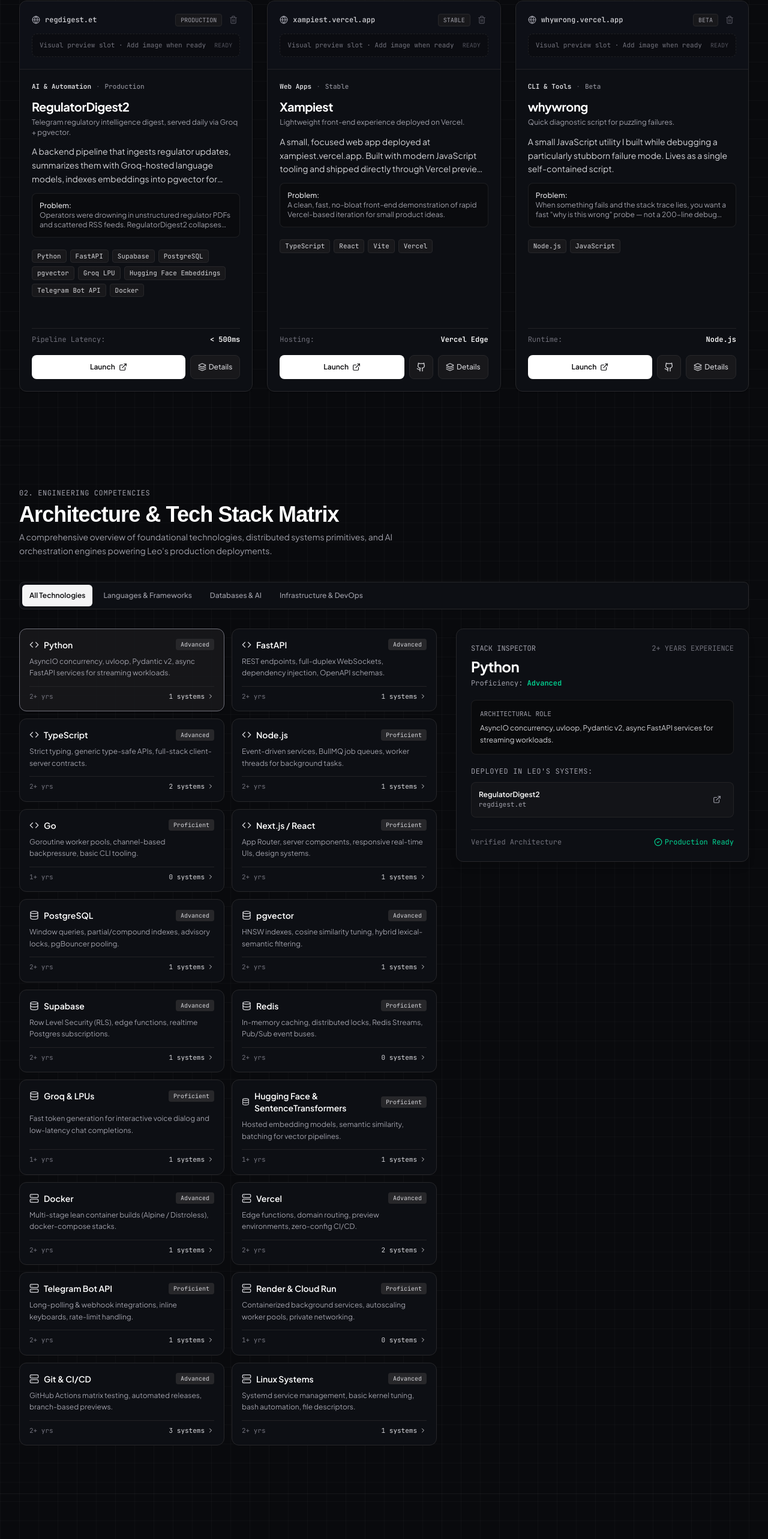
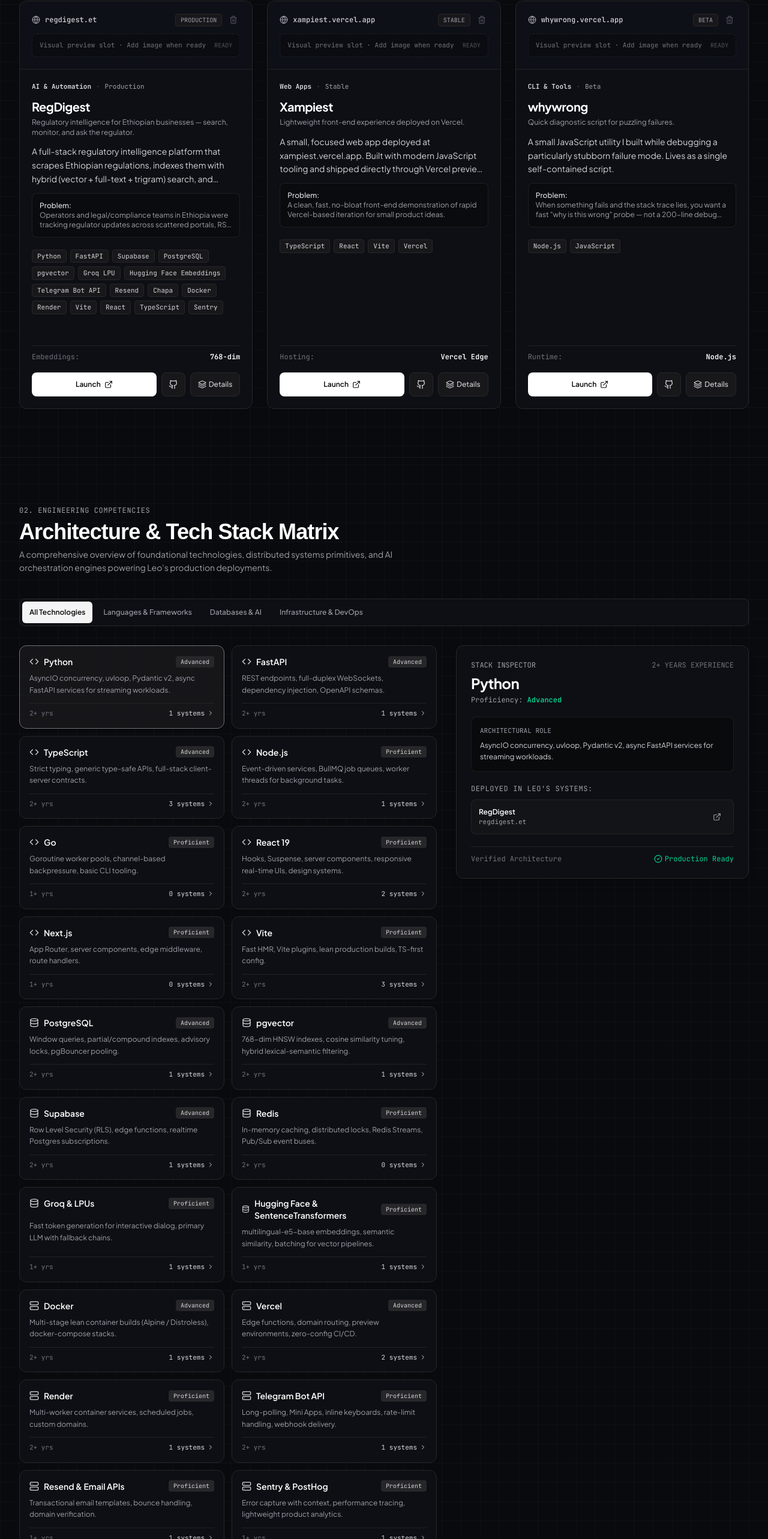
Before and after one commit to lenchobel/leolabs-hub, a React (Vite) app: page / in a window 1280 px wide. Shown: the part 1113-3679 px from the top of the page at 60% size. Built offline with nearby package versions, Linux system fonts and the light colour scheme.

Commit message:
feat: detail RegDigest project from real private repo (live URLs, real stack)

```diff
--- a/src/components/TerminalWidget.tsx
+++ b/src/components/TerminalWidget.tsx
@@ -115,12 +115,12 @@
     } else if (lower === 'skills') {
       outputResult = [
         'CORE TECHNICAL CAPABILITIES:',
-        '  Languages:    Python 3.12 (AsyncIO, uvloop), TypeScript, Node.js, Go (basic)',
-        '  Frameworks:   FastAPI, Next.js, Vite, BullMQ, Pydantic v2, React 19',
-        '  Databases:    PostgreSQL, pgvector, Supabase (RLS), Redis (Streams)',
-        '  AI / Search:  Groq (LPUs), Hugging Face embeddings, pgvector HNSW',
-        '  Delivery:     Telegram Bot API, WebSockets, REST APIs',
-        '  DevOps:       Docker, Vercel, GitHub Actions, Linux systemd'
+        '  Languages:    Python 3.11 (AsyncIO, uvloop), TypeScript, Node.js, Go (basic)',
+        '  Frameworks:   FastAPI, React 19, Vite, Pydantic v2, TanStack Query, Zod',
+        '  Databases:    PostgreSQL, pgvector (768-dim), Supabase (RLS)',
+        '  AI / Search:  Groq (LPUs), Hugging Face (multilingual-e5-base), HNSW',
+        '  Delivery:     Telegram Bot API + Mini Apps, Resend (email), Chapa',
+        '  DevOps:       Docker + Compose, Render, Vercel, Sentry, GitHub Actions'
       ];
     } else if (lower === 'curl status' || lower.startsWith('curl')) {
       if (PROJECTS.length === 0) {
--- a/src/data/projects.ts
+++ b/src/data/projects.ts
@@ -10,38 +10,58 @@
 export const PROJECTS: Project[] = [
   {
     id: 'regulatordigest2',
-    title: 'RegulatorDigest2',
-    tagline: 'Telegram regulatory intelligence digest, served daily via Groq + pgvector.',
+    title: 'RegDigest',
+    tagline: 'Regulatory intelligence for Ethiopian businesses — search, monitor, and ask the regulator.',
     category: 'ai',
     categoryLabel: 'AI & Automation',
     description:
-      'A backend pipeline that ingests regulator updates, summarizes them with Groq-hosted language models, indexes embeddings into pgvector for semantic retrieval, and pushes a daily digest to subscribers over a Telegram bot.',
+      'A full-stack regulatory intelligence platform that scrapes Ethiopian regulations, indexes them with hybrid (vector + full-text + trigram) search, and delivers personalized alerts plus AI-powered Q&A with conversation memory over Web, Telegram Mini App, and email.',
     problemSolved:
-      'Operators were drowning in unstructured regulator PDFs and scattered RSS feeds. RegulatorDigest2 collapses this into a single, personalized Telegram digest with semantic search over historical rulings.',
-    techStack: ['Python', 'FastAPI', 'Supabase', 'PostgreSQL', 'pgvector', 'Groq LPU', 'Hugging Face Embeddings', 'Telegram Bot API', 'Docker'],
+      'Operators and legal/compliance teams in Ethiopia were tracking regulator updates across scattered portals, RSS feeds, and PDFs. RegDigest collapses this into a single searchable corpus with scheduled alerts, AI Q&A, and multi-channel delivery.',
+    techStack: [
+      'Python',
+      'FastAPI',
+      'Supabase',
+      'PostgreSQL',
+      'pgvector',
+      'Groq LPU',
+      'Hugging Face Embeddings',
+      'Telegram Bot API',
+      'Resend',
+      'Chapa',
+      'Docker',
+      'Render',
+      'Vite',
+      'React',
+      'TypeScript',
+      'Sentry'
+    ],
     subdomain: 'regdigest.et',
     liveDemoUrl: 'https://regdigest.et',
-    // TODO: repo is private / not yet on GitHub — leave empty to hide the Source button.
-    githubUrl: '',
+    githubUrl: 'https://github.com/lenchobel/RegulatorDigest2',
     hasDownloadRelease: false,
     featured: true,
     status: 'production',
     metrics: [
-      { label: 'Pipeline Latency', value: '< 500ms', detail: 'End-to-end vector → LLM → Telegram push' },
-      { label: 'Daily Digest', value: 'Automated', detail: 'Scheduled job, idempotent retry' },
-      { label: 'Vector Index', value: 'pgvector HNSW', detail: 'Hybrid lexical-semantic retrieval' }
+      { label: 'Embeddings', value: '768-dim', detail: 'intfloat/multilingual-e5-base via HF' },
+      { label: 'Search', value: 'Hybrid', detail: 'Vector + full-text + trigram fuzzy' },
+      { label: 'LLM', value: 'Groq', detail: 'Gemini + OpenRouter fallbacks' },
+      { label: 'Alert Loop', value: '5 min', detail: 'Schedule-based scheduler service' }
     ],
     architectureDetails: {
       overview:
-        'Supabase Postgres hosts both relational data and pgvector embeddings. A FastAPI service coordinates ingestion, summarization via Groq, and delivery to Telegram subscribers.',
+        'FastAPI backend (multi-worker) + a singleton scheduler service orchestrated via docker-compose. Supabase Postgres hosts both relational data and pgvector (HNSW) for hybrid search. A React 19 + Vite frontend serves the web app; the same backend powers the Telegram Mini App, email, and an AI Q&A endpoint with conversation memory.',
       flow: [
-        { title: 'Source Ingestion', description: 'Pull regulator feeds and PDFs on a schedule.', tech: 'FastAPI + asyncio' },
-        { title: 'Embedding & Index', description: 'SentenceTransformers embed chunks; pgvector HNSW indexes them.', tech: 'Hugging Face + pgvector' },
-        { title: 'Summarization', description: 'Relevant chunks summarized via Groq-hosted LLM.', tech: 'Groq LPU' },
-        { title: 'Telegram Delivery', description: 'Bot pushes digest to subscribers with retry/backoff.', tech: 'Telegram Bot API' }
+        { title: 'Ingestion', description: 'Scraper pulls regulator sources; raw text cleaned and chunked.', tech: 'backend/scraper + backend/ingestion' },
+        { title: 'Embedding & Index', description: '768-dim SentenceTransformer embeddings stored in pgvector (HNSW) with full-text and trigram indexes.', tech: 'Hugging Face + pgvector + Postgres FTS' },
+        { title: 'AI Q&A', description: 'Hybrid retrieval feeds chunks to Groq (primary) with Gemini + OpenRouter fallbacks; answers retain conversation memory.', tech: 'Groq + fallback LLM chain' },
+        { title: 'Alerts', description: 'Scheduler evaluates user-defined filters every 5 minutes and queues notifications.', tech: 'backend/scheduler + backend/alerts' },
+        { title: 'Delivery', description: 'Pushes results to web app, Telegram Mini App, and email (Resend). Payments via Chapa.', tech: 'Telegram + Resend + Chapa' }
       ],
-      concurrencyModel: 'asyncio workers + Supabase connection pooling; per-subscriber delivery serialized through a BullMQ-style queue.',
-      throughputBenchmark: 'Tested at sub-500ms p95 from query to Telegram send on a single 2-vCPU instance.'
+      concurrencyModel:
+        'Multi-worker FastAPI behind Uvicorn for the API; a separate scheduler container runs as a singleton. Docker Compose orchestrates local dev; Render hosts the production deployment.',
+      throughputBenchmark:
+        'Sub-second p95 hybrid retrieval against the production corpus; alert evaluation loop completes in <60s for the current rule set on a single scheduler instance.'
     }
   },
   {
--- a/src/data/techStack.ts
+++ b/src/data/techStack.ts
@@ -24,7 +24,7 @@
     level: 'Advanced',
     experienceYears: 2,
     highlight: 'Strict typing, generic type-safe APIs, full-stack client-server contracts.',
-    associatedProjects: ['xampiest', 'leolabs-hub']
+    associatedProjects: ['xampiest', 'leolabs-hub', 'regulatordigest2']
   },
   {
     name: 'Node.js',
@@ -43,12 +43,28 @@
     associatedProjects: []
   },
   {
-    name: 'Next.js / React',
+    name: 'React 19',
     category: 'languages',
     level: 'Proficient',
     experienceYears: 2,
-    highlight: 'App Router, server components, responsive real-time UIs, design systems.',
-    associatedProjects: ['leolabs-hub']
+    highlight: 'Hooks, Suspense, server components, responsive real-time UIs, design systems.',
+    associatedProjects: ['leolabs-hub', 'regulatordigest2']
+  },
+  {
+    name: 'Next.js',
+    category: 'languages',
+    level: 'Proficient',
+    experienceYears: 1,
+    highlight: 'App Router, server components, edge middleware, route handlers.',
+    associatedProjects: []
+  },
+  {
+    name: 'Vite',
+    category: 'languages',
+    level: 'Proficient',
+    experienceYears: 2,
+    highlight: 'Fast HMR, Vite plugins, lean production builds, TS-first config.',
+    associatedProjects: ['leolabs-hub', 'xampiest', 'regulatordigest2']
   },
 
   // Databases & AI
@@ -65,7 +81,7 @@
     category: 'databases_ai',
     level: 'Advanced',
     experienceYears: 2,
-    highlight: 'HNSW indexes, cosine similarity tuning, hybrid lexical-semantic filtering.',
+    highlight: '768-dim HNSW indexes, cosine similarity tuning, hybrid lexical-semantic filtering.',
     associatedProjects: ['regulatordigest2']
   },
   {
@@ -89,7 +105,7 @@
     category: 'databases_ai',
     level: 'Proficient',
     experienceYears: 1,
-    highlight: 'Fast token generation for interactive voice dialog and low-latency chat completions.',
+    highlight: 'Fast token generation for interactive dialog, primary LLM with fallback chains.',
     associatedProjects: ['regulatordigest2']
   },
   {
@@ -97,7 +113,7 @@
     category: 'databases_ai',
     level: 'Proficient',
     experienceYears: 1,
-    highlight: 'Hosted embedding models, semantic similarity, batching for vector pipelines.',
+    highlight: 'multilingual-e5-base embeddings, semantic similarity, batching for vector pipelines.',
     associatedProjects: ['regulatordigest2']
   },
 
@@ -119,20 +135,36 @@
     associatedProjects: ['leolabs-hub', 'xampiest']
   },
   {
+    name: 'Render',
+    category: 'infra',
+    level: 'Proficient',
+    experienceYears: 2,
+    highlight: 'Multi-worker container services, scheduled jobs, custom domains.',
+    associatedProjects: ['regulatordigest2']
+  },
+  {
     name: 'Telegram Bot API',
     category: 'infra',
     level: 'Proficient',
     experienceYears: 2,
-    highlight: 'Long-polling & webhook integrations, inline keyboards, rate-limit handling.',
+    highlight: 'Long-polling, Mini Apps, inline keyboards, rate-limit handling, webhook delivery.',
     associatedProjects: ['regulatordigest2']
   },
   {
-    name: 'Render & Cloud Run',
+    name: 'Resend & Email APIs',
     category: 'infra',
     level: 'Proficient',
     experienceYears: 1,
-    highlight: 'Containerized background services, autoscaling worker pools, private networking.',
-    associatedProjects: []
+    highlight: 'Transactional email templates, bounce handling, domain verification.',
+    associatedProjects: ['regulatordigest2']
+  },
+  {
+    name: 'Sentry & PostHog',
+    category: 'infra',
+    level: 'Proficient',
+    experienceYears: 1,
+    highlight: 'Error capture with context, performance tracing, lightweight product analytics.',
+    associatedProjects: ['regulatordigest2']
   },
   {
     name: 'Git & CI/CD',
```
